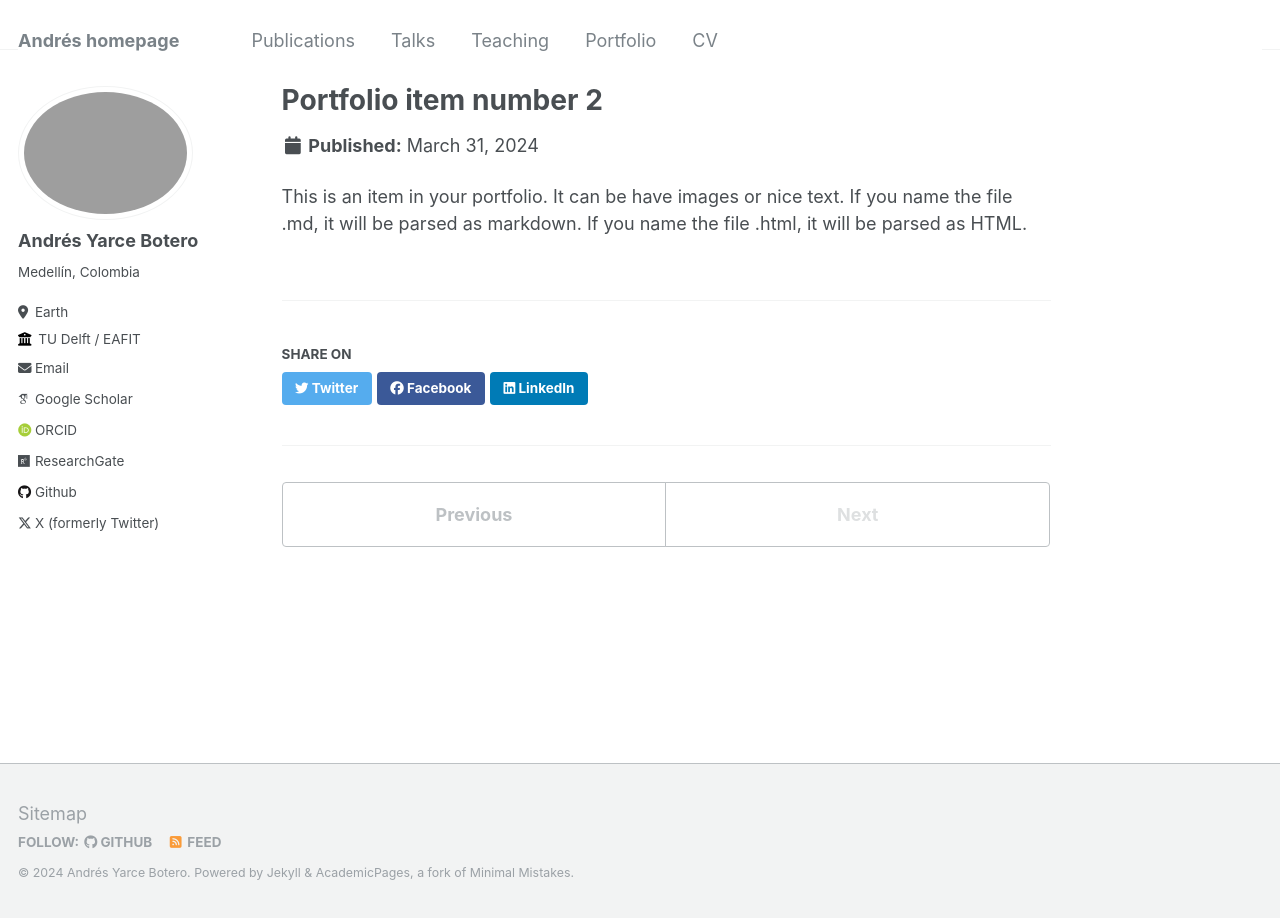
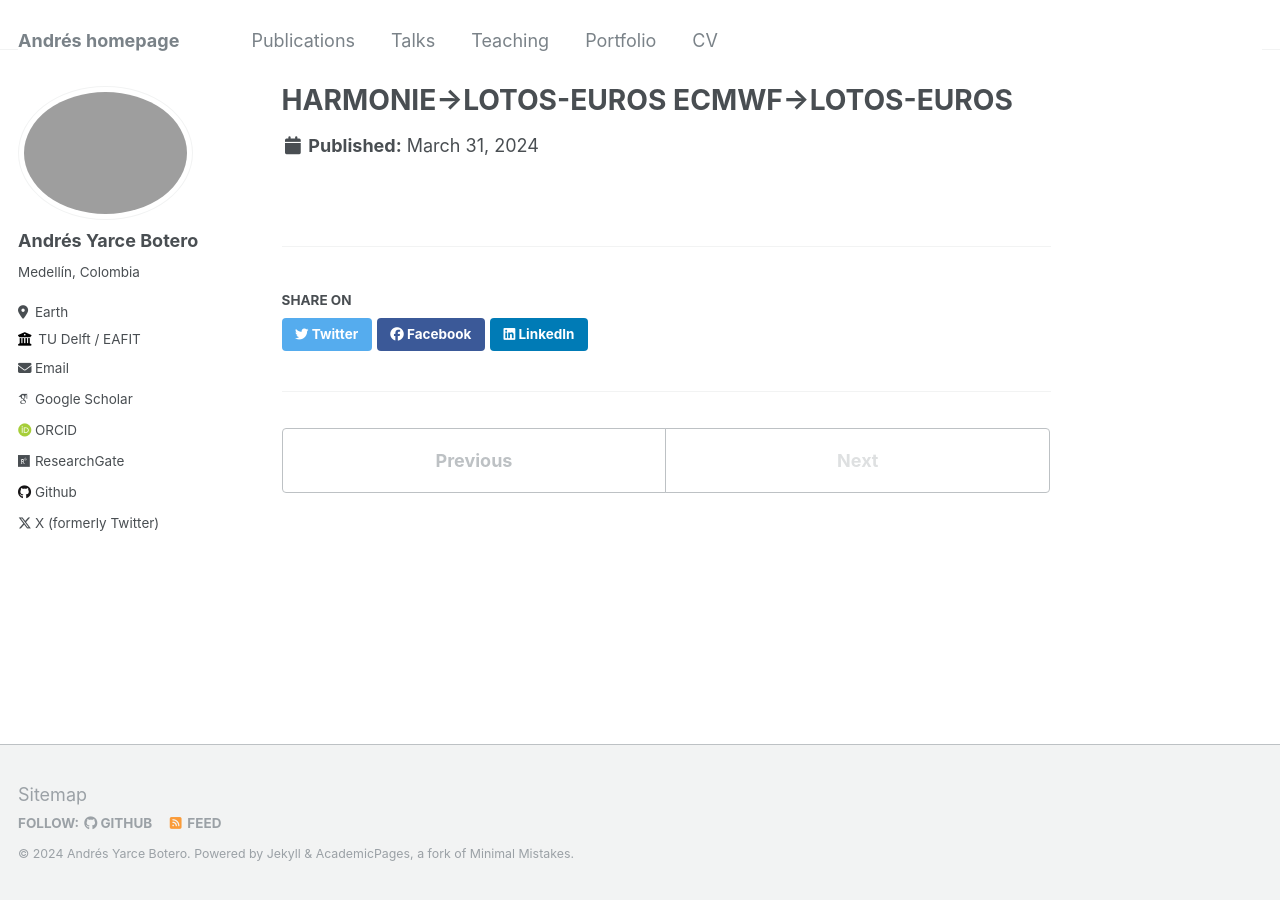
Before and after one commit to ayarceb/ayarceb.github.io, a Jekyll site: the page built from _portfolio/portfolio-2.html, in a window 1280 px wide. Built offline with Jekyll 4.4.1, drawn with Linux system fonts in a browser that asks for light colours; some web fonts are replaced.

Commit message:
Update portfolio-2.html

```diff
--- a/_portfolio/portfolio-2.html
+++ b/_portfolio/portfolio-2.html
@@ -1,7 +1,5 @@
 ---
-title: "Portfolio item number 2"
-excerpt: "Short description of portfolio item number 2 <br/><img src='/images/500x300.png'>"
-collection: portfolio
+title: "HARMONIE->LOTOS-EUROS   ECMWF->LOTOS-EUROS"
+excerpt: "High resolution meteorology coupling with chemistry transport model <br/><img src='/images/500x300.png'>"
+
 ---
-
-This is an item in your portfolio. It can be have images or nice text. If you name the file .md, it will be parsed as markdown. If you name the file .html, it will be parsed as HTML.
```
